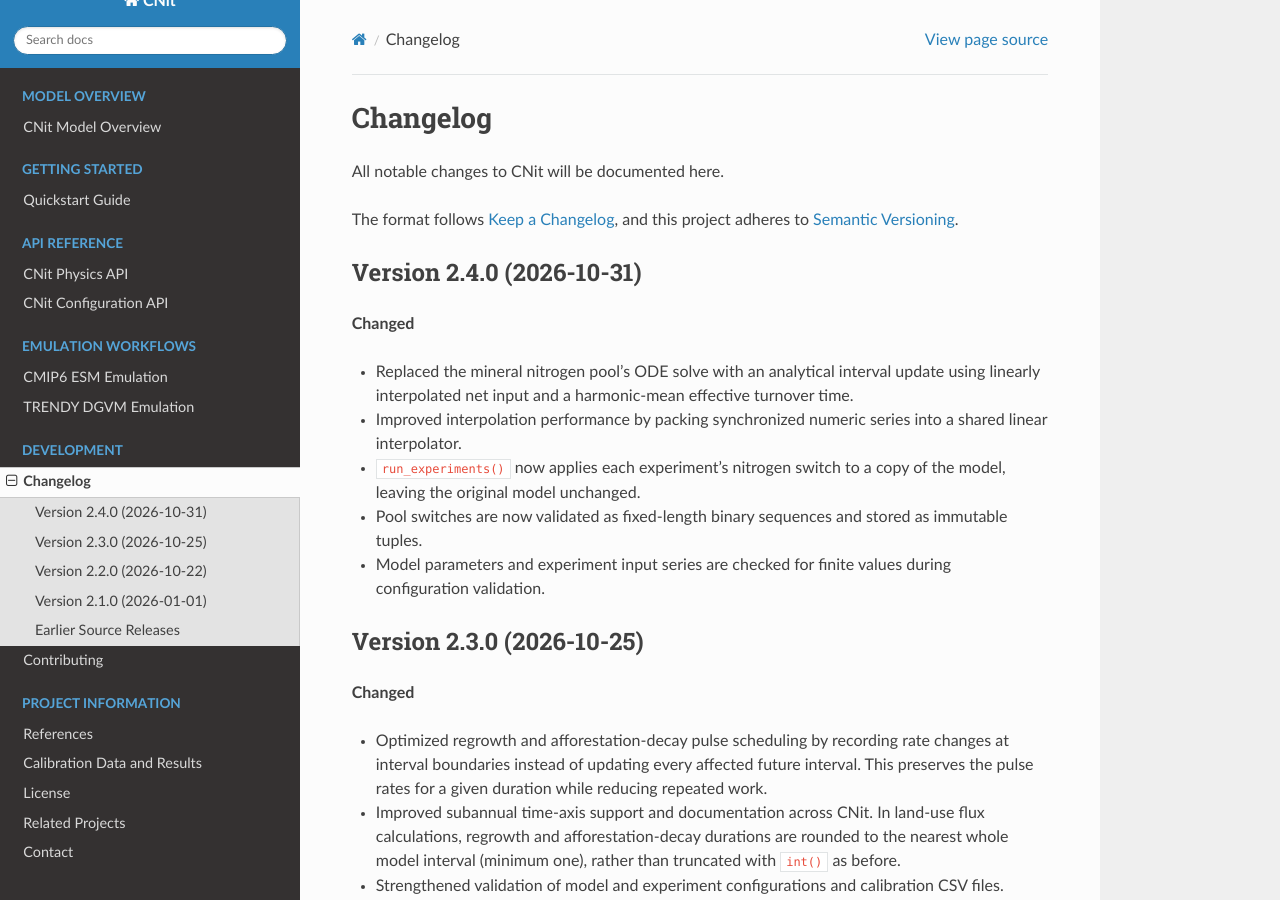
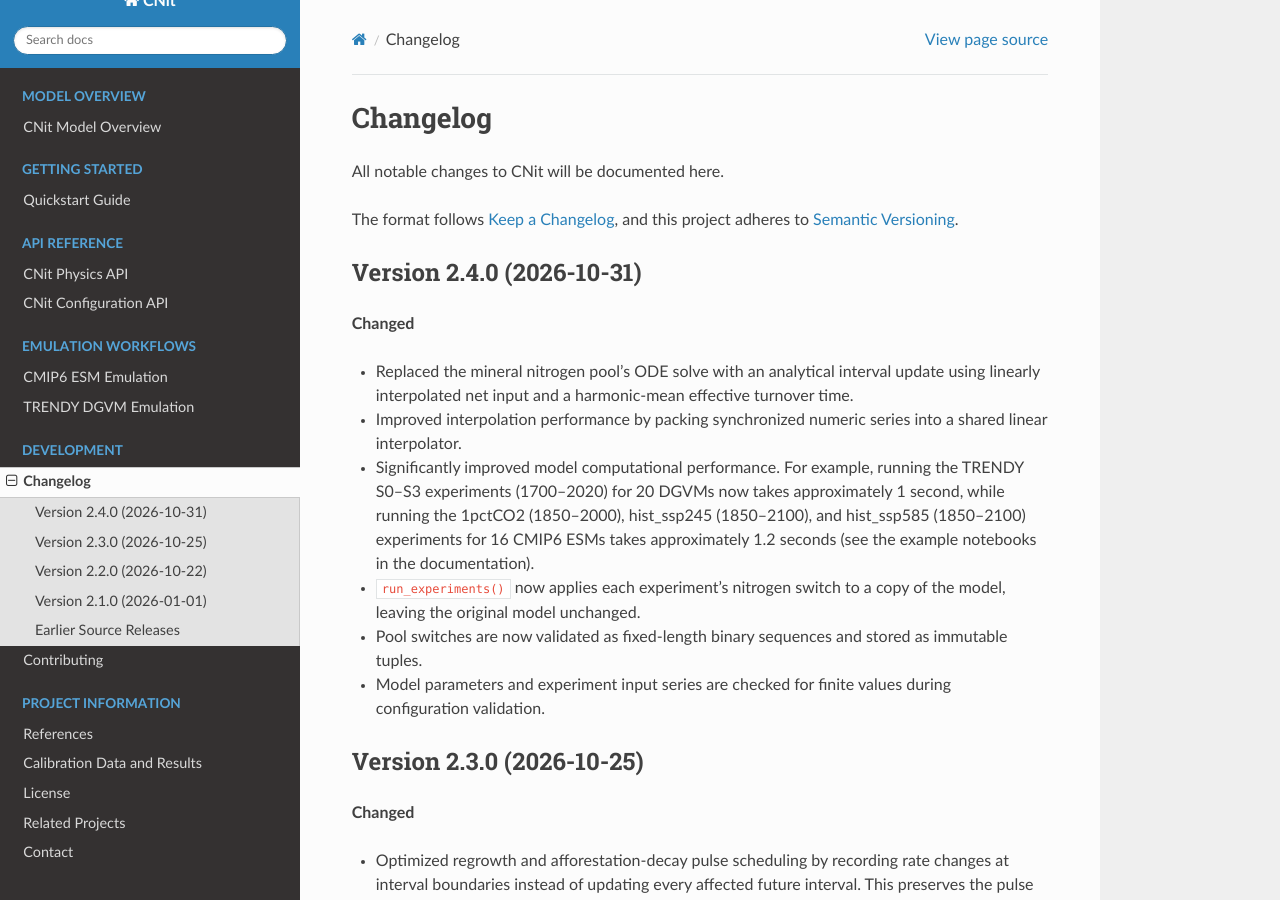
Before and after one commit to gangtang-au/cnit, a Sphinx documentation site: the page built from docs/development/changelog.rst, in a window 1280 px wide and 900 px high. Built offline with Sphinx 7.4.7 and the Read the Docs theme 3.1.0, drawn with Linux system fonts in a browser that asks for light colours; pages that are not in the unit, such as notebooks, are missing from menus.

Commit message:
update changelog

```diff
--- a/docs/development/changelog.rst
+++ b/docs/development/changelog.rst
@@ -15,6 +15,11 @@ Version 2.4.0 (2026-10-31)
   using linearly interpolated net input and a harmonic-mean effective turnover time.
 * Improved interpolation performance by packing synchronized numeric series into a
   shared linear interpolator.
+* Significantly improved model computational performance. For example, running the
+  TRENDY S0–S3 experiments (1700–2020) for 20 DGVMs now takes approximately 1 second,
+  while running the 1pctCO2 (1850–2000), hist_ssp245 (1850–2100), and hist_ssp585
+  (1850–2100) experiments for 16 CMIP6 ESMs takes approximately 1.2 seconds (see the
+  example notebooks in the documentation).
 * ``run_experiments()`` now applies each experiment's nitrogen switch to a copy of the
   model, leaving the original model unchanged.
 * Pool switches are now validated as fixed-length binary sequences and stored as
```
